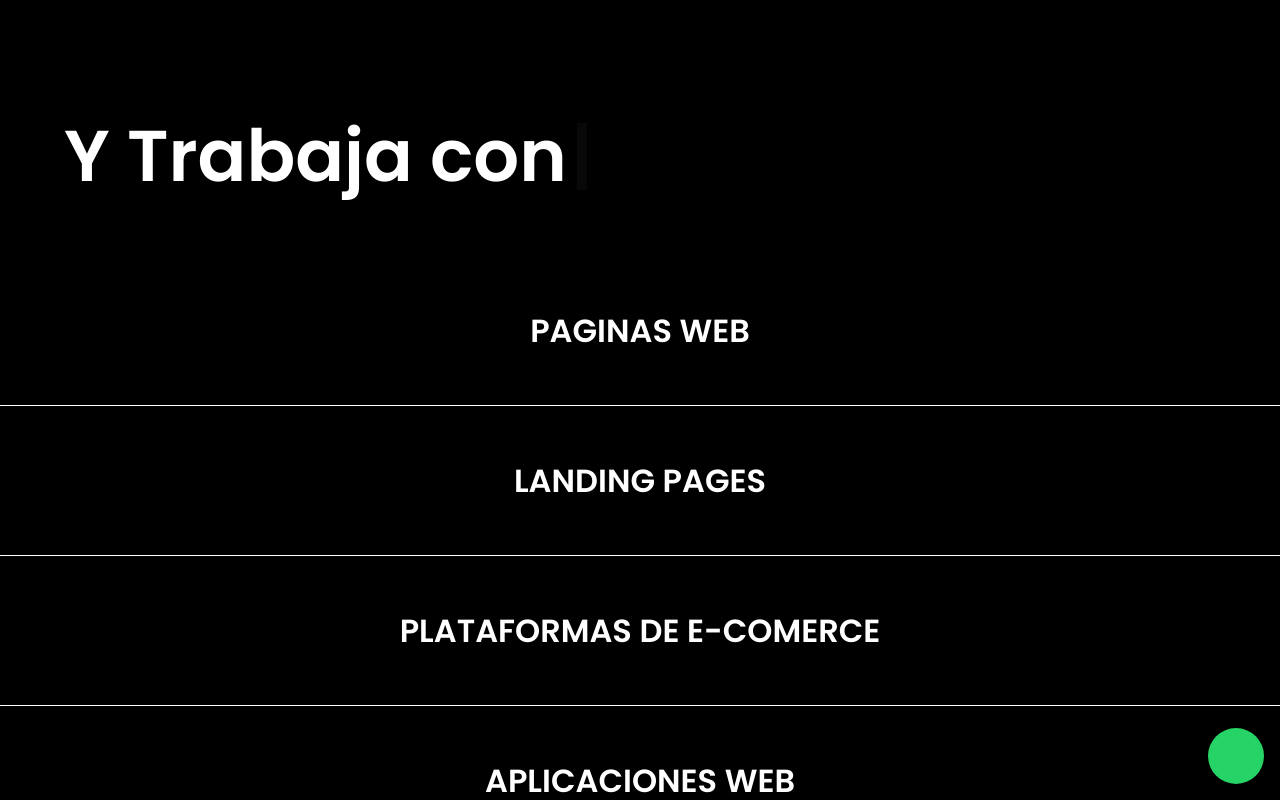
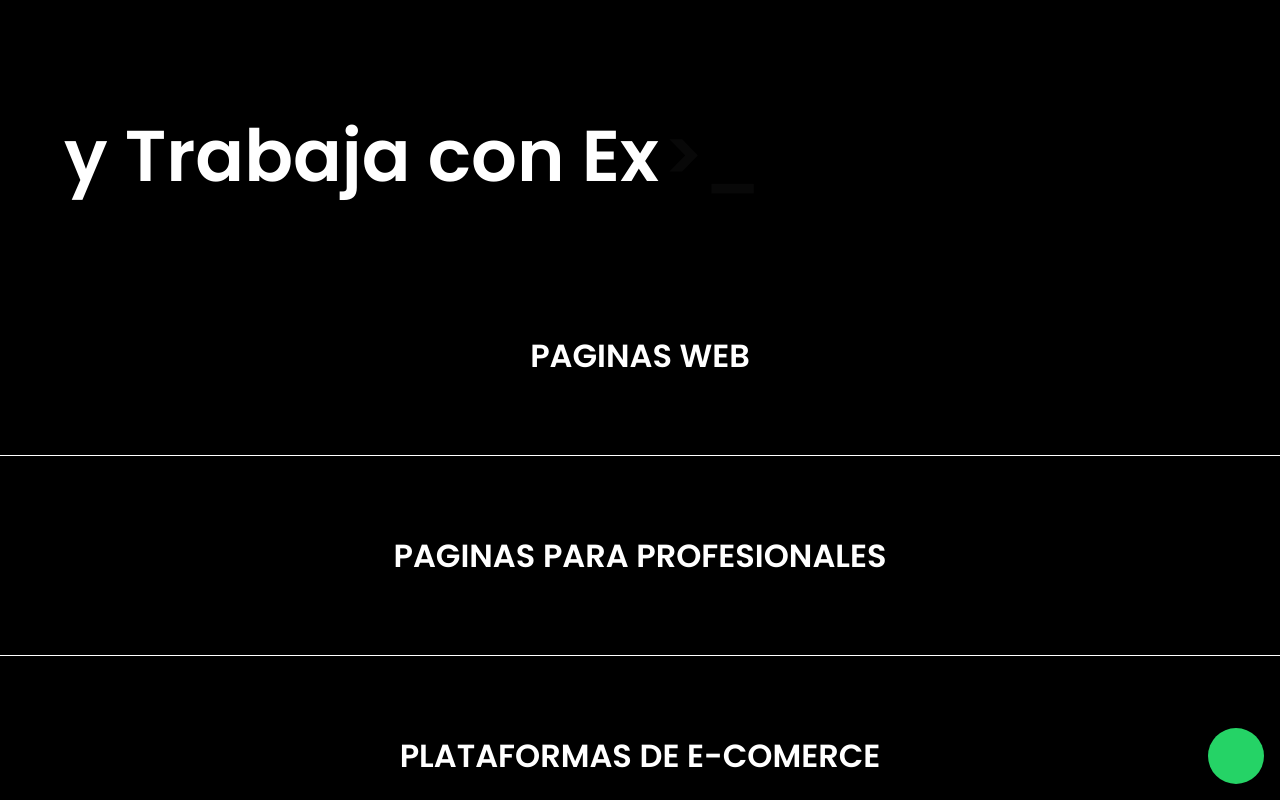
Before and after one commit to Dansepulveda555/medify-healthcare-platform, a Next.js app: page /portafolio in a window 1280 px wide. Shown: the top 800 px of the page. Built offline with nearby package versions, Linux system fonts and the light colour scheme; some icons are missing.

Commit message:
GUARDADO 25 : NEXIO

```diff
--- a/src/app/page.jsx
+++ b/src/app/page.jsx
@@ -70,7 +70,7 @@ export default function Home() {
 
 
       <div
-        className="      bg-[url('/infinito.png')] bg-cover
+        className="      bg-[url('/wallet.png')] bg-cover
       w-full
 
       grid grid-cols-1 md:grid-cols-5
--- a/src/app/portafolio/page.jsx
+++ b/src/app/portafolio/page.jsx
@@ -6,13 +6,13 @@ import FlowingMenu from "@/componentes/FlowingMenu";
 export default function Portafolio() {
   const demoItems = [
     {
-      link: "/paginasWeb",
+      link: "#",
       text: "Paginas Web",
       image: "",
     },
     {
       link: "#",
-      text: "Landing Pages",
+      text: "Paginas para Profesionales",
       image: "",
     },
     {
@@ -20,11 +20,7 @@ export default function Portafolio() {
       text: "Plataformas de E-Comerce",
       image: "",
     },
-    {
-      link: "#",
-      text: "Aplicaciones Web",
-      image: "",
-    },
+
   ];
   return (
 
@@ -39,11 +35,11 @@ export default function Portafolio() {
 
       <div className='hidden sm:block'>
         <TextType className='text text-2xl md:text-7xl font-black px-16 mb-16'
-  text={["Conoce Nuestros Proyectos", "Y Trabaja con", "Expertos en Desarrollo de Software"]}
-  typingSpeed={50}
-  pauseDuration={2500}
+  text={["Conoce Nuestros Proyectos", "y Trabaja con Expertos"]}
+  typingSpeed={100}
+  pauseDuration={700}
   showCursor={true}
-  cursorCharacter="|"
+  cursorCharacter=">_"
 />
       </div>
       <div style={{ height: "600px", position: "relative" }}>
```
Also changed, not shown: 1 other file (tests, documents, lock files or other folders).
